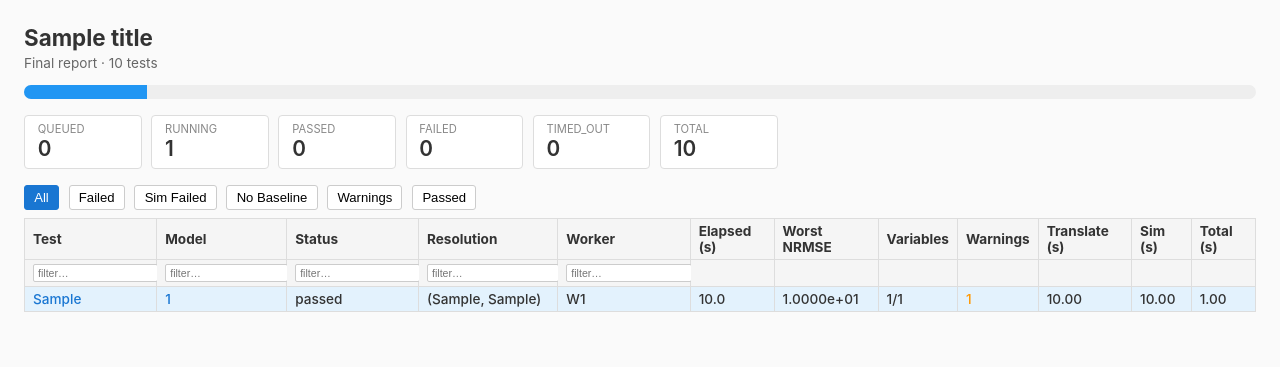
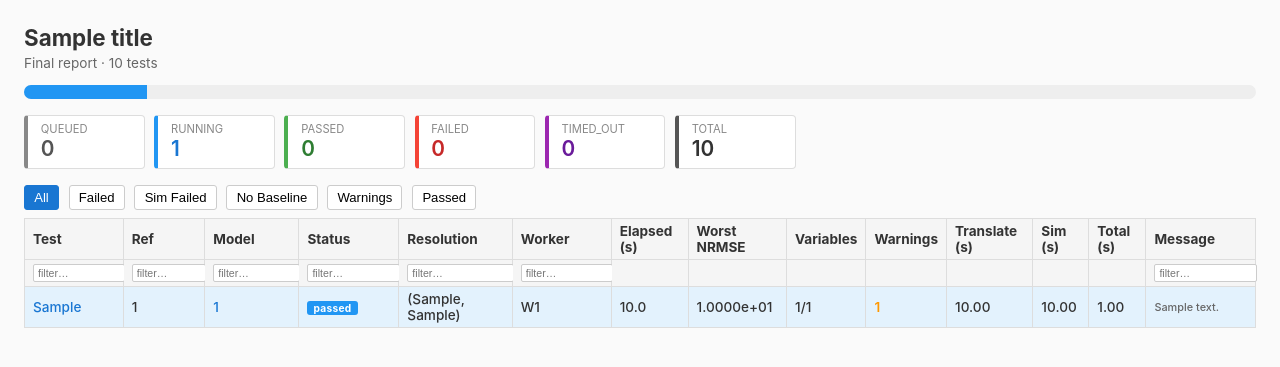
Before and after one commit to ORNL-Modelica/DynamicSystemsTestingFramework, a Python web app: template src/dstf/reporting/templates/dashboard.html in a window 1280 px wide. Shown: the top 367 px of the page. Run offline with Jinja, Linux system fonts and the light colour scheme; the template is opened without the code that fills it: most values are stand-ins (such as "Sample title", 1, 10 or a date in 2020).

Commit message:
fix(dashboard): status normalization, badges, colored pills, lost columns
User feedback after Windows verification:
- Filter buttons did nothing (Passed/Failed/etc.)
- Status column unformatted (lowercase "passed" instead of styled badge)
- Counter pills uncolored
- Lost the Ref column (was in old index.html)
- Lost the Detail/Message column (was in old progress.py)

Root cause for filter + badge bugs: row data-status was set from
TestStatus.status (passed/failed/timed_out) but filter buttons + CSS
classes use the comparison vocabulary (pass/fail/sim-fail/no-ref).
The two vocabularies never met.

Fixes:

- dashboard_render.build_dashboard_context now normalizes live-mode
  status via _LIVE_STATUS_MAP: passed -> (PASS, pass), failed ->
  (FAIL, fail), timed_out -> (TIMED OUT, timed-out), queued/running
  pass through. status_text gets uppercase pretty form for the badge;
  status_class gets the filter vocab so buttons match.

- plot_comparison.generate_comparison_plots gains optional
  status_text / status_class / ref_id kwargs, written into the
  comparison_data.json summary block so render_final picks them up
  (Task 6 missed these fields). _render_one_test passes them through
  from the args dict that _build_per_test_args already populates.

- dashboard.html: status cell becomes a colored badge
  (.status-badge.pass green, .fail red, .sim-fail darker red,
  .no-ref orange, .timed-out purple, .queued gray, .running blue).
  Counter pills get a status class on the wrapping div + CSS for
  left-border + value-text color per status. Row striping (tr.pass td
  green-tinted, tr.fail td red-tinted, etc.) updated to filter vocab.
  Restored Ref column (after Test) and Message column (last).

- dashboard.js: counter renderCounters emits class names for color
  coding. applyFilters lumps timed-out into the "fail" filter button
  so a single click of Failed surfaces both compare-fails and
  timeouts. initialCountsFromRows updated to read filter-vocab data-
  status values.

- dashboard_render.py also surfaces TestStatus.detail on the row so
  the Message column has data during a live run (currently ignored
  by _enrich_row_from_comparison; comparison error messages would
  need their own plumb-through if we want them in final mode too).

13 unit tests pass.

Co-Authored-By: Claude Opus 4.7 (1M context) <noreply@anthropic.com>

```diff
--- a/src/dstf/reporting/templates/dashboard.html
+++ b/src/dstf/reporting/templates/dashboard.html
@@ -7,12 +7,16 @@
 body { font-family: -apple-system, BlinkMacSystemFont, "Segoe UI", Roboto, monospace; margin: 1.5em; background: #fafafa; color: #333; }
 h1 { margin-bottom: 0.2em; font-size: 1.4em; }
 .status-bar { font-size: 0.85em; color: #666; margin-bottom: 1em; }
-.status-bar .updated { color: #888; }
-.status-bar button.refresh-now { padding: 0.2em 0.6em; font-size: 0.8em; cursor: pointer; }
 .counters { display: flex; gap: 0.6em; flex-wrap: wrap; margin-bottom: 1em; }
-.counter { background: white; border: 1px solid #ddd; border-radius: 4px; padding: 0.4em 0.8em; min-width: 90px; }
+.counter { background: white; border: 1px solid #ddd; border-left-width: 4px; border-radius: 4px; padding: 0.4em 0.8em; min-width: 90px; }
 .counter .label { font-size: 0.7em; color: #888; text-transform: uppercase; }
 .counter .value { font-size: 1.3em; font-weight: 600; }
+.counter.queued    { border-left-color: #888;    } .counter.queued .value    { color: #555;    }
+.counter.running   { border-left-color: #2196F3; } .counter.running .value   { color: #1976D2; }
+.counter.passed    { border-left-color: #4CAF50; } .counter.passed .value    { color: #2E7D32; }
+.counter.failed    { border-left-color: #f44336; } .counter.failed .value    { color: #C62828; }
+.counter.timed_out { border-left-color: #9C27B0; } .counter.timed_out .value { color: #6A1B9A; }
+.counter.total     { border-left-color: #555;    }
 .bar { height: 14px; background: #eee; border-radius: 7px; overflow: hidden; margin-bottom: 1em; display: flex; }
 .bar span { display: block; height: 100%; }
 .bar .b-passed { background: #4CAF50; }
@@ -29,16 +33,23 @@ th:hover { background: #e8e8e8; }
 th.sorted-asc::after { content: " ▲"; color: #1976D2; font-size: 0.85em; }
 th.sorted-desc::after { content: " ▼"; color: #1976D2; font-size: 0.85em; }
 input.col-filter { width: 100%; padding: 2px 4px; font-size: 0.78em; border: 1px solid #ccc; border-radius: 2px; }
-tr.queued td { color: #888; }
-tr.running td { background: #e3f2fd; font-weight: 500; }
-tr.passed td { background: #f1f8e9; }
-tr.failed td { background: #ffebee; }
-tr.timed_out td { background: #f3e5f5; }
-.pass { color: #4CAF50; }
-.fail { color: #f44336; }
-.no-ref { color: #FF9800; }
-.sim-fail { color: #f44336; }
-.warn { color: #ff9800; }
+tr.queued td    { color: #888; }
+tr.running td   { background: #e3f2fd; font-weight: 500; }
+tr.pass td      { background: #f1f8e9; }
+tr.fail td      { background: #ffebee; }
+tr.sim-fail td  { background: #ffebee; }
+tr.no-ref td    { background: #fff8e1; }
+tr.timed-out td { background: #f3e5f5; }
+.status-badge { display: inline-block; padding: 1px 6px; border-radius: 3px; font-size: 0.75em; font-weight: 700; letter-spacing: 0.03em; color: white; white-space: nowrap; }
+.status-badge.pass      { background: #4CAF50; }
+.status-badge.fail      { background: #f44336; }
+.status-badge.sim-fail  { background: #d32f2f; }
+.status-badge.no-ref    { background: #FF9800; }
+.status-badge.timed-out { background: #9C27B0; }
+.status-badge.queued    { background: #888;    }
+.status-badge.running   { background: #2196F3; }
+.warn { color: #ff9800; font-weight: 600; }
+.detail-cell { max-width: 30em; overflow: hidden; text-overflow: ellipsis; white-space: nowrap; color: #666; font-size: 0.8em; }
 a { color: #1976D2; text-decoration: none; }
 a:hover { text-decoration: underline; }
 </style>
@@ -46,9 +57,7 @@ a:hover { text-decoration: underline; }
 <body>
 <h1>{{ title }}</h1>
 <div class="status-bar">
-  {% if auto_refresh %}<span class="updated" id="updated-stamp">Updated …</span>
-  · elapsed <span id="elapsed-stamp">{{ "%.0f"|format(elapsed) }}s</span>
-  <button class="refresh-now" onclick="refreshNow()">Refresh now</button>
+  {% if auto_refresh %}Auto-refreshing every 2s · elapsed {{ "%.0f"|format(elapsed) }}s
   {% else %}Final report · {{ total }} tests{% endif %}
 </div>
 
@@ -68,6 +77,7 @@ a:hover { text-decoration: underline; }
 <thead>
 <tr>
   <th data-sort="text" data-key="test">Test</th>
+  <th data-sort="text" data-key="ref">Ref</th>
   <th data-sort="text" data-key="model">Model</th>
   <th data-sort="text" data-key="status">Status</th>
   <th data-sort="text" data-key="resolution" title="Provenance of stop_time / tolerance / method / number_of_intervals / output_interval — annotation, test_spec, or default">Resolution</th>
@@ -79,14 +89,17 @@ a:hover { text-decoration: underline; }
   <th data-sort="num" data-key="translate">Translate (s)</th>
   <th data-sort="num" data-key="sim">Sim (s)</th>
   <th data-sort="num" data-key="total">Total (s)</th>
+  <th data-sort="text" data-key="detail">Message</th>
 </tr>
 <tr class="filter-row">
   <th><input class="col-filter" data-col-filter="test" placeholder="filter…"></th>
+  <th><input class="col-filter" data-col-filter="ref" placeholder="filter…"></th>
   <th><input class="col-filter" data-col-filter="model" placeholder="filter…"></th>
   <th><input class="col-filter" data-col-filter="status" placeholder="filter…"></th>
   <th><input class="col-filter" data-col-filter="resolution" placeholder="filter…"></th>
   <th><input class="col-filter" data-col-filter="worker" placeholder="filter…"></th>
   <th></th><th></th><th></th><th></th><th></th><th></th><th></th>
+  <th><input class="col-filter" data-col-filter="detail" placeholder="filter…"></th>
 </tr>
 </thead>
 <tbody id="results-tbody">
@@ -94,9 +107,12 @@ a:hover { text-decoration: underline; }
 <tr class="{{ t.status_class }}"
     data-status="{{ t.status_class }}"
     data-test="{{ t.test_key or '' }}"
+    data-ref="{{ t.ref_id or '' }}"
     data-model="{{ t.model_id }}"
     data-worker="{% if t.worker_id is not none %}W{{ t.worker_id }}{% endif %}"
+    data-detail="{{ t.detail or '' }}"
     data-sort-test="{{ t.test_key or '' }}"
+    data-sort-ref="{{ t.ref_id or '' }}"
     data-sort-model="{{ t.model_id }}"
     data-sort-status="{{ t.status_text }}"
     data-sort-resolution="{% if t.field_sources %}{{ t.field_sources.values()|list|unique|join(',') }}{% endif %}"
@@ -107,10 +123,12 @@ a:hover { text-decoration: underline; }
     data-sort-warnings="{{ t.n_warnings if t.n_warnings is not none else -1 }}"
     data-sort-translate="{{ t.translation_wall if t.translation_wall is not none else -1 }}"
     data-sort-sim="{{ t.sim_wall if t.sim_wall is not none else -1 }}"
-    data-sort-total="{{ t.total_wall if t.total_wall is not none else -1 }}">
+    data-sort-total="{{ t.total_wall if t.total_wall is not none else -1 }}"
+    data-sort-detail="{{ t.detail or '' }}">
   <td>{% if t.test_key %}<a href="{{ t.test_key }}/">{{ t.test_key }}</a>{% else %}—{% endif %}</td>
+  <td>{{ t.ref_id or "—" }}</td>
   <td>{% if t.report_dir %}<a href="reports/{{ t.report_dir }}/interactive.html">{{ t.model_id }}</a>{% else %}{{ t.model_id }}{% endif %}</td>
-  <td><span class="{{ t.status_class }}">{{ t.status_text }}</span></td>
+  <td><span class="status-badge {{ t.status_class }}">{{ t.status_text }}</span></td>
   <td>
     {% if t.field_sources %}
       {% set src_set = t.field_sources.values()|list|unique|list %}
@@ -129,6 +147,7 @@ a:hover { text-decoration: underline; }
   <td>{% if t.translation_wall is not none %}{{ "%.2f"|format(t.translation_wall) }}{% else %}—{% endif %}</td>
   <td>{% if t.sim_wall is not none %}{{ "%.2f"|format(t.sim_wall) }}{% else %}—{% endif %}</td>
   <td>{% if t.total_wall is not none %}{{ "%.2f"|format(t.total_wall) }}{% else %}—{% endif %}</td>
+  <td class="detail-cell" title="{{ t.detail or '' }}">{{ t.detail or "" }}</td>
 </tr>
 {% endfor %}
 </tbody>
--- a/src/dstf/reporting/templates/dashboard.js
+++ b/src/dstf/reporting/templates/dashboard.js
@@ -15,10 +15,14 @@
   function applyFilters() {
     Array.from(tbody.querySelectorAll('tr')).forEach(row => {
       let visible = true;
-      // Status filter
+      // Status filter. "fail" lumps in timed-out so a single click of the
+      // Failed button surfaces both genuine compare-fails and timeouts.
       if (activeStatus !== 'all') {
         if (activeStatus === 'warn') {
           visible = parseInt(row.dataset.sortWarnings || '0') > 0;
+        } else if (activeStatus === 'fail') {
+          visible = (row.dataset.status === 'fail'
+                     || row.dataset.status === 'timed-out');
         } else {
           visible = row.dataset.status === activeStatus;
         }
@@ -116,10 +120,10 @@
     const order = ['queued', 'running', 'passed', 'failed', 'timed_out'];
     let html = '';
     for (const k of order) {
-      html += `<div class="counter"><div class="label">${k}</div>` +
+      html += `<div class="counter ${k}"><div class="label">${k}</div>` +
               `<div class="value">${counts[k] || 0}</div></div>`;
     }
-    html += `<div class="counter"><div class="label">Total</div>` +
+    html += `<div class="counter total"><div class="label">Total</div>` +
             `<div class="value">${total}</div></div>`;
     cn.innerHTML = html;
 
@@ -132,13 +136,21 @@
       `<span class="b-running" style="width:${pct(counts.running || 0)}%"></span>`;
   }
 
-  // Initial render from inline data (read from data-* on tbody rows)
+  // Initial render from inline data (read from data-* on tbody rows).
+  // Rows use the filter-vocab status_class (pass/fail/sim-fail/no-ref/
+  // timed-out/queued/running) but the counters use the live-snapshot key
+  // names (queued/running/passed/failed/timed_out) so the JS-rendered
+  // pills match what status.json carries during a run. Map between them.
   function initialCountsFromRows() {
     const counts = { queued: 0, running: 0, passed: 0, failed: 0, timed_out: 0 };
     Array.from(tbody.querySelectorAll('tr')).forEach(row => {
       const s = row.dataset.status;
-      if (s in counts) counts[s]++;
-      else if (s === 'sim-fail') counts.failed++;
+      if      (s === 'pass')      counts.passed++;
+      else if (s === 'fail')      counts.failed++;
+      else if (s === 'sim-fail')  counts.failed++;
+      else if (s === 'timed-out') counts.timed_out++;
+      else if (s === 'queued')    counts.queued++;
+      else if (s === 'running')   counts.running++;
     });
     return counts;
   }
```
Also changed, not shown: src/dstf/reporting/dashboard_render.py (+24 -2 lines), src/dstf/reporting/plot_comparison.py (+9 -0 lines), tests/test_dashboard_render.py (+6 -1 lines).
